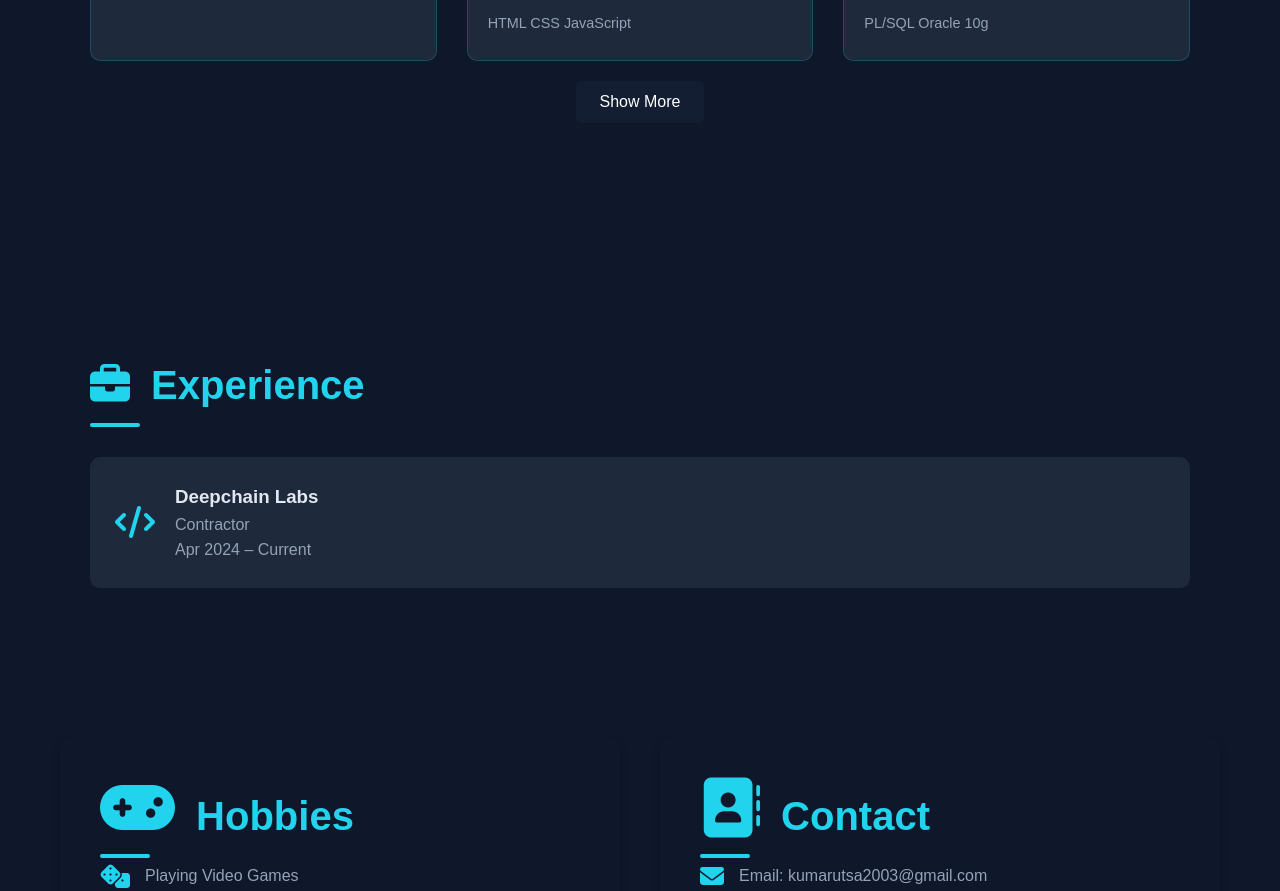
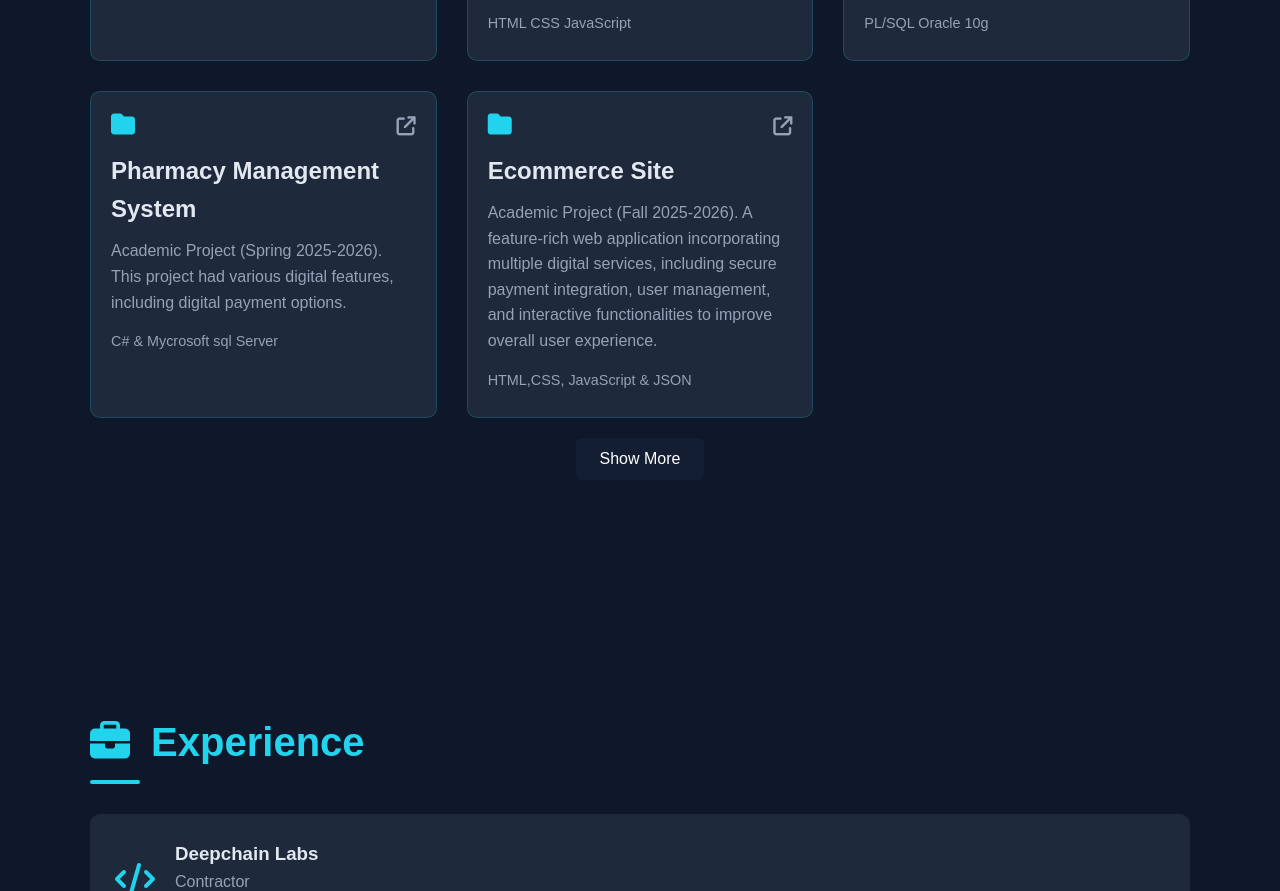
Before and after one commit to utsakumar/utsa, a plain HTML site: page index.html in a window 1280 px wide. Shown: the part 3144-4035 px from the top of the page. Drawn offline with Linux system fonts and the light colour scheme.

Commit message:
Add new project items to index.html
Added two new project items for the Pharmacy Management System and Ecommerce Site, including descriptions and tech stacks.

```diff
--- a/index.html
+++ b/index.html
@@ -196,6 +196,29 @@
         </div>
 
         <!-- Extra projects hidden initially -->
+         <div class="project-item">
+            <i class="fas fa-folder folder-icon"></i>
+            <a href="https://github.com/utsakumar/C-Project-Academic-2025-2026-Pharmacy-Management-System" target="_blank" class="external-link">
+                <i class="fas fa-arrow-up-right-from-square"></i>
+            </a>
+            <div>
+                <h3>Pharmacy Management System</h3>
+                <p>Academic Project (Spring 2025-2026). This project had various digital features, including digital payment options.</p>
+                <p class="tech-stack">C# & Mycrosoft sql Server</p>
+            </div>
+        </div>
+                        <div class="project-item">
+            <i class="fas fa-folder folder-icon"></i>
+            <a href="https://github.com/utsakumar/Sahara" target="_blank" class="external-link">
+                <i class="fas fa-arrow-up-right-from-square"></i>
+            </a>
+            <div>
+                <h3>Ecommerce Site</h3>
+                <p>Academic Project (Fall 2025-2026). A feature-rich web application incorporating multiple digital services, including secure payment integration, user management,
+                    and interactive functionalities to improve overall user experience.</p>
+                <p class="tech-stack">HTML,CSS, JavaScript & JSON </p>
+            </div>
+        </div>
         <div class="extra-projects" style="display: none;">
             <div class="project-item">
                 <i class="fas fa-folder folder-icon"></i>
```
